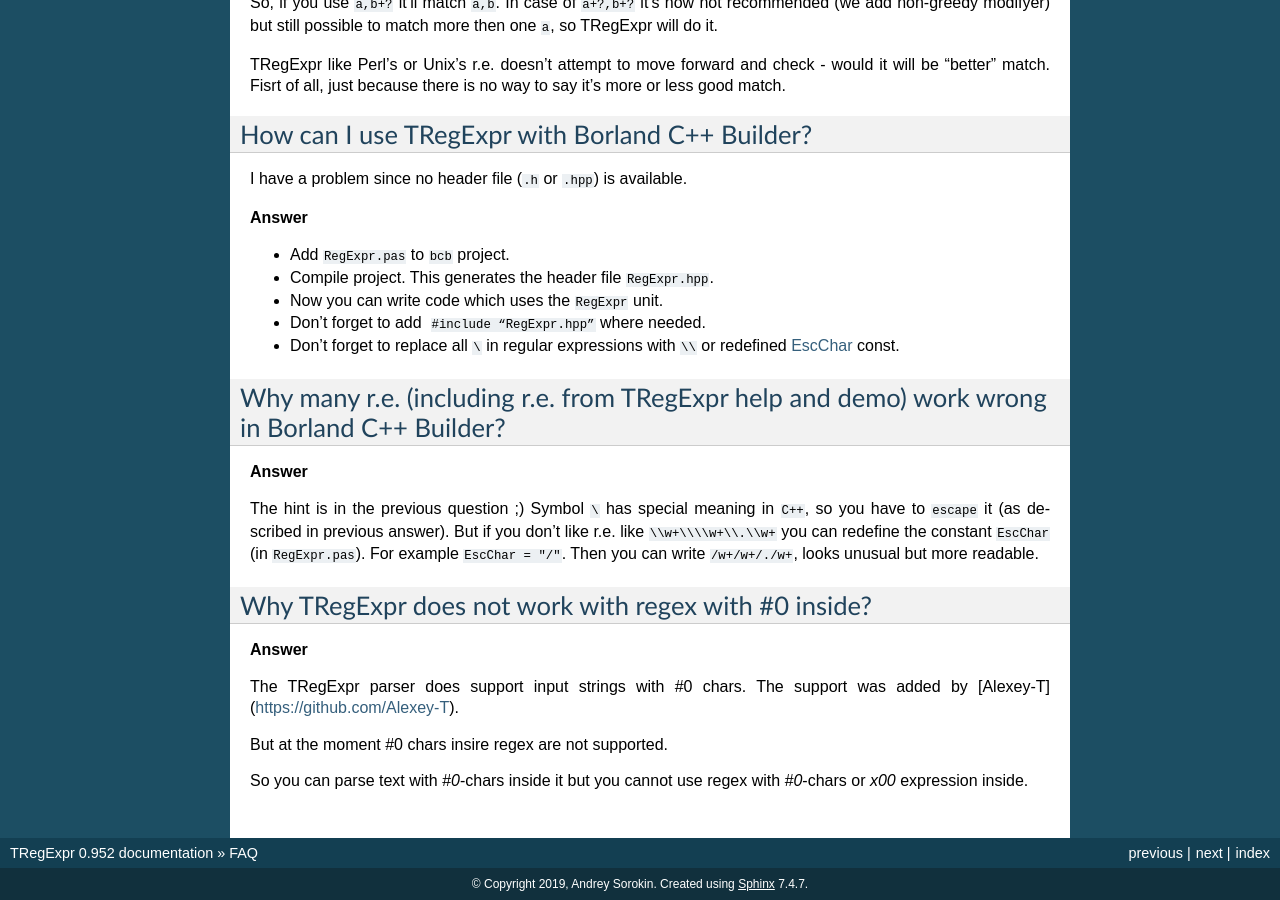
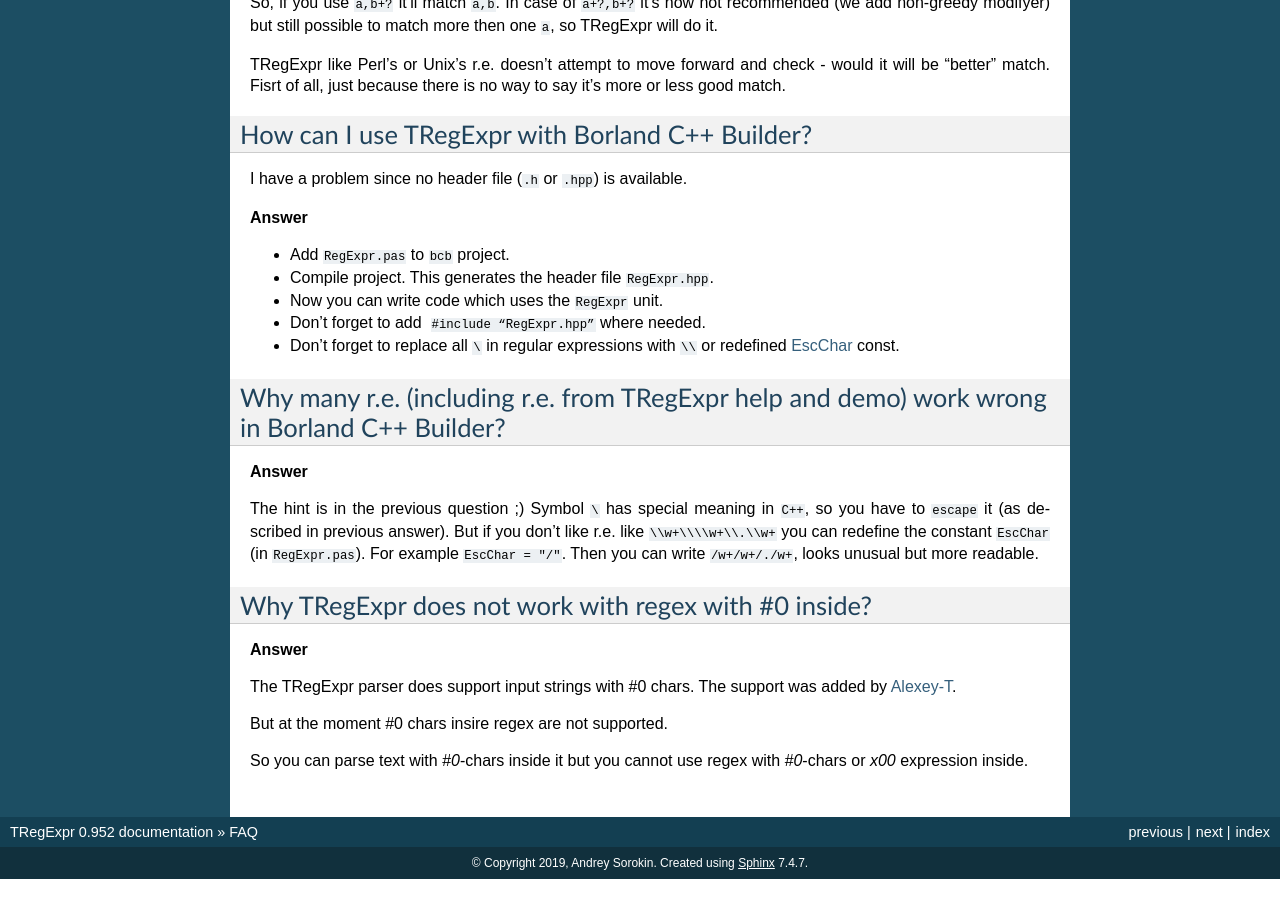
Before and after one commit to andgineer/TRegExpr, a Sphinx documentation site: the page built from docs/faq.rst, in a window 1280 px wide and 900 px high, scrolled down 2210 px. Built offline with Sphinx 7.4.7, drawn with Linux system fonts in a browser that asks for light colours; after the commit the page ends 3089 px from its top, so only the background shows below that.

Commit message:
null-chars link typo

```diff
--- a/docs/faq.rst
+++ b/docs/faq.rst
@@ -186,7 +186,7 @@ Why TRegExpr does not work with regex with #0 inside?
 **Answer**
 
 The TRegExpr parser does support input strings with #0 chars.
-The support was added by [Alexey-T](https://github.com/Alexey-T).
+The support was added by `Alexey-T <https://github.com/Alexey-T>`__.
 
 But at the moment #0 chars insire regex are not supported.
 
```
Also changed, not shown: 5 other files.
